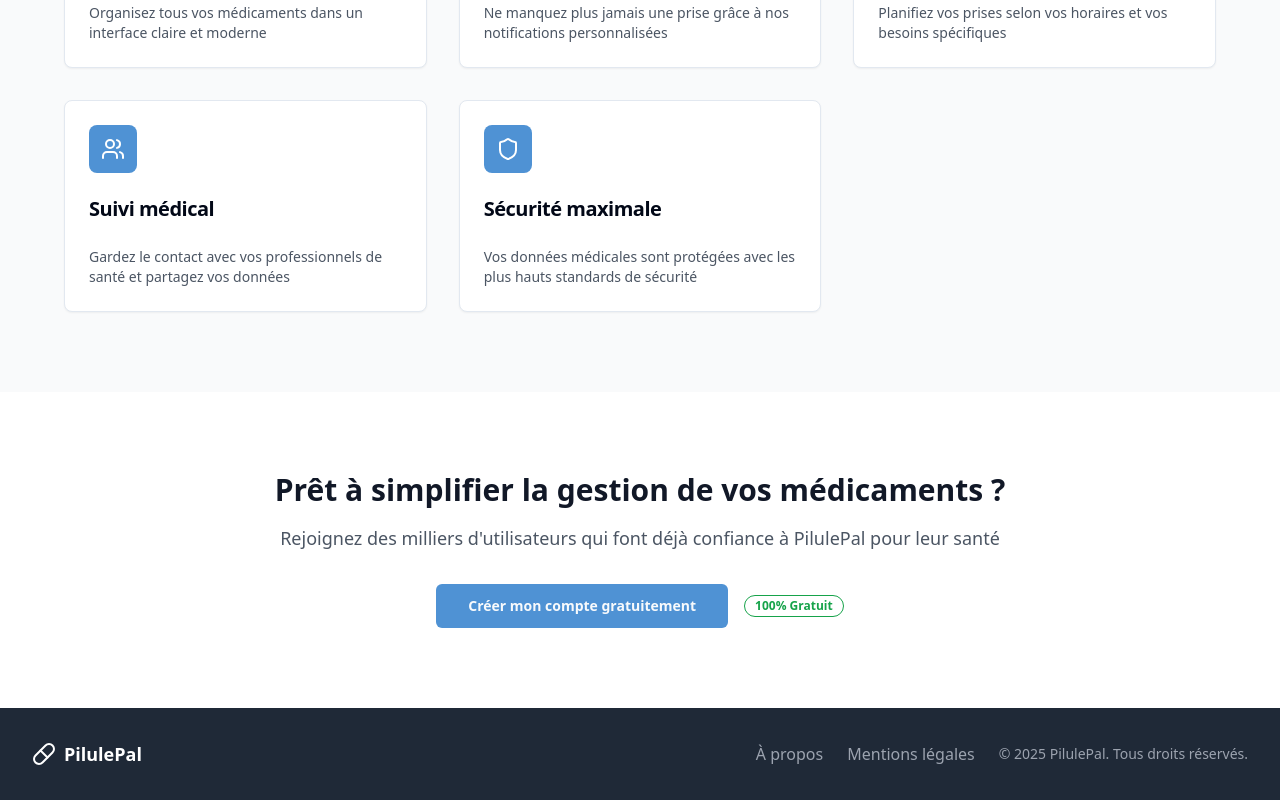
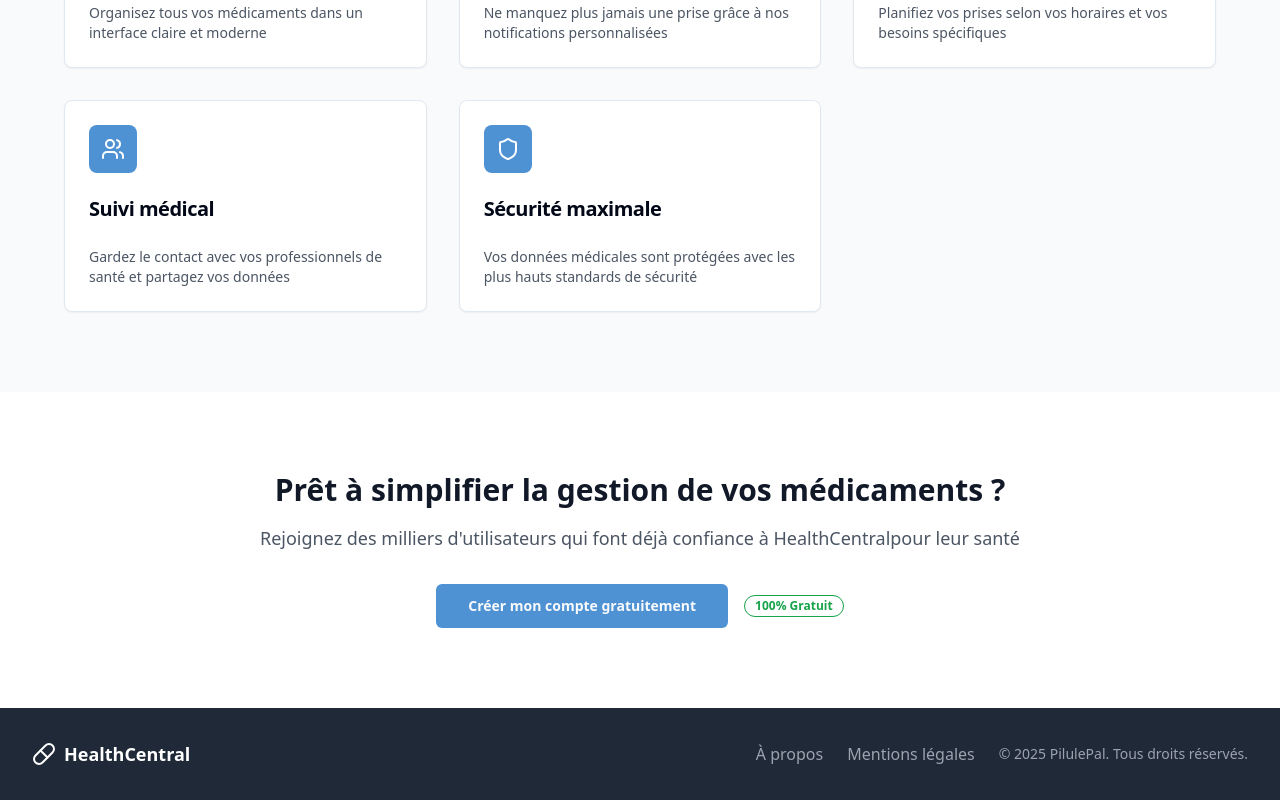
Before and after one commit to Madumtv/healthcentral, a React (Vite) app: page / in a window 1280 px wide. Shown: the part 813-1613 px from the top of the page. Built offline with nearby package versions, Linux system fonts and the light colour scheme.

Commit message:
Visual edit in Lovable
Edited UI in Lovable

```diff
--- a/src/pages/Index.tsx
+++ b/src/pages/Index.tsx
@@ -93,9 +93,7 @@ const Index = () => {
             <h2 className="text-3xl font-bold text-gray-900 mb-4">
               Prêt à simplifier la gestion de vos médicaments ?
             </h2>
-            <p className="text-lg text-gray-600 mb-8">
-              Rejoignez des milliers d'utilisateurs qui font déjà confiance à PilulePal pour leur santé
-            </p>
+            <p className="text-lg text-gray-600 mb-8">Rejoignez des milliers d'utilisateurs qui font déjà confiance à HealthCentralpour leur santé</p>
             <div className="flex flex-col sm:flex-row gap-4 justify-center items-center">
               <Link to="/auth">
                 <Button size="lg" className="bg-medBlue hover:bg-blue-600 font-semibold px-8">
@@ -116,7 +114,7 @@ const Index = () => {
           <div className="flex flex-col md:flex-row justify-between items-center">
             <div className="flex items-center mb-4 md:mb-0">
               <Pill className="h-6 w-6 text-white mr-2" />
-              <span className="text-lg font-semibold">PilulePal</span>
+              <span className="text-lg font-semibold">HealthCentral</span>
             </div>
             <div className="flex items-center space-x-6">
               <Link to="/about" className="text-gray-400 hover:text-white transition-colors">
```
